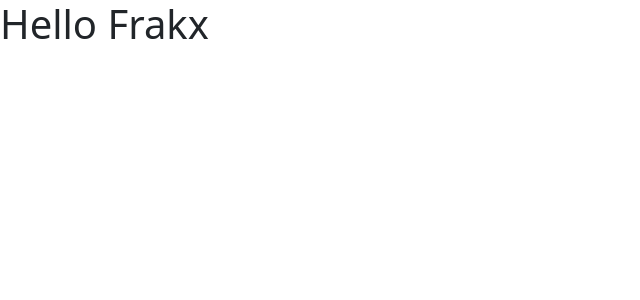
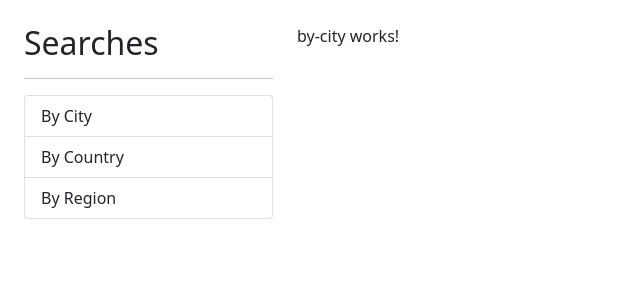
Before and after one commit to frakxman/CountrySPA, an Angular app: page / in a window 1280 px wide. Shown: the top 300 px of the page, without its empty margins (0-640 px from the left). Built offline with nearby package versions, Linux system fonts and the light colour scheme.

Commit message:
First routing assignment

```diff
--- a/src/app/app-routing.module.ts
+++ b/src/app/app-routing.module.ts
@@ -1,10 +1,26 @@
 import { NgModule } from '@angular/core';
 import { Routes, RouterModule } from '@angular/router';
 
-const routes: Routes = [];
+// Components
+import { ByCityComponent } from './country/pages/by-city/by-city.component';
+import { ByCountyComponent } from './country/pages/by-county/by-county.component';
+import { SeeCountryComponent } from './country/pages/see-country/see-country.component';
+import { ByRegionComponent } from './country/pages/by-region/by-region.component';
+
+const routes: Routes = [
+  { path: '', component: ByCityComponent, pathMatch: 'full' },
+  { path: 'country', component: ByCountyComponent },
+  { path: 'country/:id', component: SeeCountryComponent },
+  { path: 'region', component: ByRegionComponent },
+  { path: '**', redirectTo: '' },
+];
 
 @NgModule({
-  imports: [RouterModule.forRoot(routes)],
-  exports: [RouterModule]
+  imports: [
+    RouterModule.forRoot(routes)
+  ],
+  exports: [
+    RouterModule
+  ]
 })
 export class AppRoutingModule { }
--- a/src/app/app.component.html
+++ b/src/app/app.component.html
@@ -1 +1,11 @@
-<h1>Hello Frakx</h1>
+<div class="row container mt-4">
+  <!-- Sidebar -->
+  <div class="col-3">
+    <app-sidebar></app-sidebar>
+  </div>
+
+  <!-- Main -->
+  <div class="col">
+    <router-outlet></router-outlet>
+  </div>
+</div>
--- a/src/app/country/pages/by-county/by-county.component.html
+++ b/src/app/country/pages/by-county/by-county.component.html
@@ -1 +1,2 @@
-<p>by-county works!</p>
+<h2>By Country</h2>
+<hr>
--- a/src/app/shared/sidebar/sidebar.component.html
+++ b/src/app/shared/sidebar/sidebar.component.html
@@ -1 +1,8 @@
-<p>sidebar works!</p>
+<h2>Searches</h2>
+<hr>
+
+<ul class="list-group">
+    <li class="list-group-item">By City</li>
+    <li class="list-group-item">By Country</li>
+    <li class="list-group-item">By Region</li>
+</ul>
```
Also changed, not shown: src/app/app.module.ts (+8 -1 lines), src/app/country/country.module.ts (+14 -2 lines), src/app/shared/shared.module.ts (+8 -2 lines).
